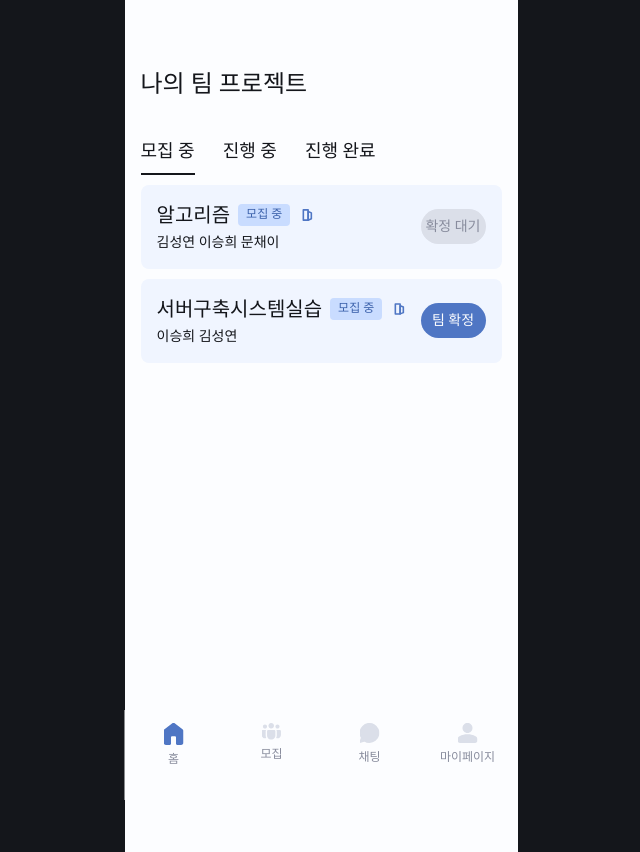
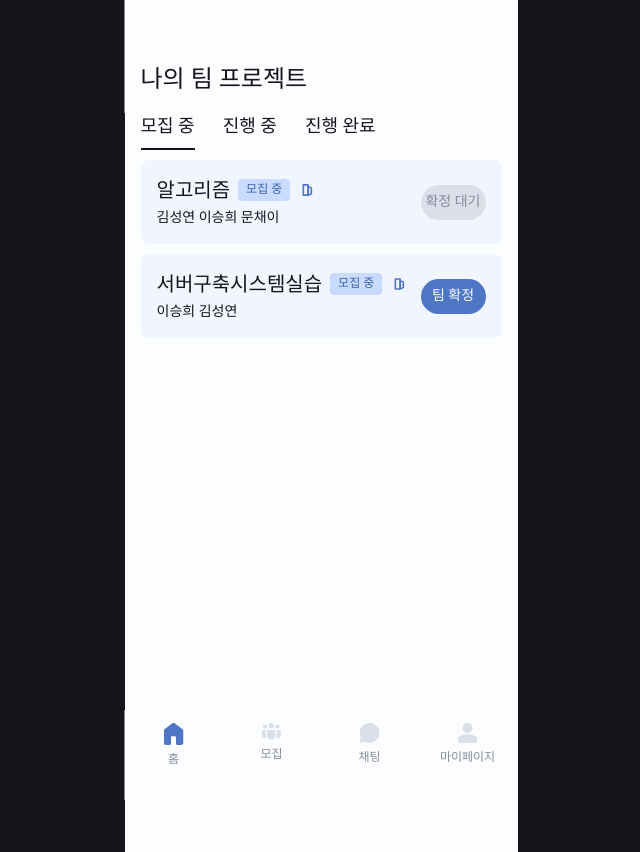
Before and after one commit to capstone-pick-it/Frontend, a React (Vite) app: page /home in a window 1280 px wide. Shown: the whole page, without its empty margins (319-959 px from the left). Built offline with nearby package versions, Linux system fonts and the light colour scheme; a web font is replaced by a local one.

Commit message:
Refactor: 헤더 공통 컴포넌트로 변경

```diff
--- a/src/assets/sass/sections/_home.scss
+++ b/src/assets/sass/sections/_home.scss
@@ -1,32 +1,7 @@
 .home-page {
   min-height: 852px;
-  padding: 68px 16px 108px;
+  padding: 113px 16px 108px;
   background-color: var(--white);
-}
-
-.home-page-header {
-  margin-bottom: 36px;
-
-  h1 {
-    @include heading1;
-    color: var(--black);
-  }
-
-  &.is-detail {
-    display: flex;
-    align-items: center;
-    gap: 10px;
-
-    button {
-      width: 22px;
-      height: 28px;
-      background-color: transparent;
-      color: var(--black);
-      font-size: 24px;
-      line-height: 1;
-      font-weight: 700;
-    }
-  }
 }
 
 .home-tabs {
--- a/src/pages/Home/Home.jsx
+++ b/src/pages/Home/Home.jsx
@@ -1,6 +1,7 @@
 import React, { useRef, useState } from 'react'
 import { useLocation, useNavigate } from 'react-router-dom'
 import Nav from '../../components/Nav'
+import TopBar from '../../components/TopBar'
 import ChecklistEditModal from '../../components/Home/ChecklistEditModal'
 import ConfirmModal from '../../components/Home/ConfirmModal'
 import DoorIcon from '../../components/Home/DoorIcon'
@@ -331,19 +332,12 @@ const Home = () => {
   }
 
   return (
-    <main className="container home-page">
-      <header className={isDetailPage ? 'home-page-header is-detail' : 'home-page-header'}>
-        {isDetailPage ? (
-          <>
-            <button type="button" onClick={closeProjectDetail} aria-label="이전으로 돌아가기">
-              &lt;
-            </button>
-            <h1>{selectedProject?.title || '프로젝트'}</h1>
-          </>
-        ) : (
-          <h1>나의 팀 프로젝트</h1>
-        )}
-      </header>
+    <main className="container has-topbar home-page">
+      <TopBar
+        title={isDetailPage ? selectedProject?.title || '프로젝트' : '나의 팀 프로젝트'}
+        variant={isDetailPage ? 'back' : 'default'}
+        onBack={closeProjectDetail}
+      />
 
       {!isDetailPage && (
         <>
```
